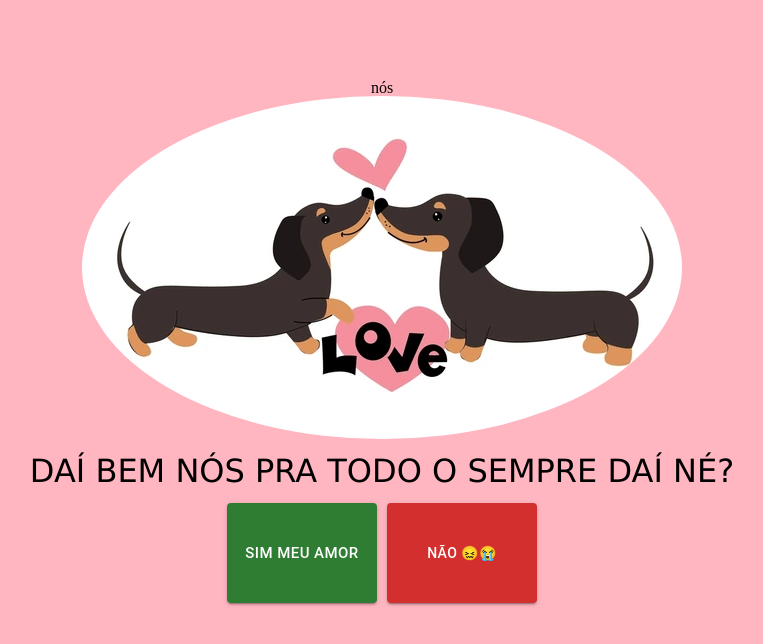
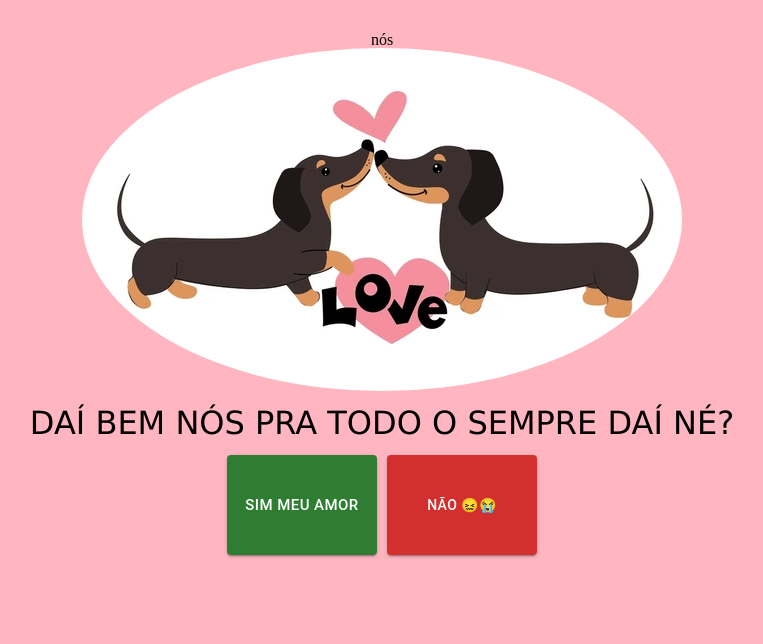
Before and after one commit to duponto/amores, a React (Create React App) app: page / in a window 1280 px wide. Shown: the top 644 px of the page, without its empty margins (258-1021 px from the left). Built offline with nearby package versions, Linux system fonts and the light colour scheme.

Commit message:
fix no margin top

```diff
--- a/src/Main.css
+++ b/src/Main.css
@@ -22,7 +22,7 @@ div {
 }
 
 label {
-    margin-top: 5rem
+    margin-top: 2rem
 }
 
 @media only screen and (min-device-width: 375px) and (max-device-width: 667px) and (-webkit-min-device-pixel-ratio: 2) {
```
